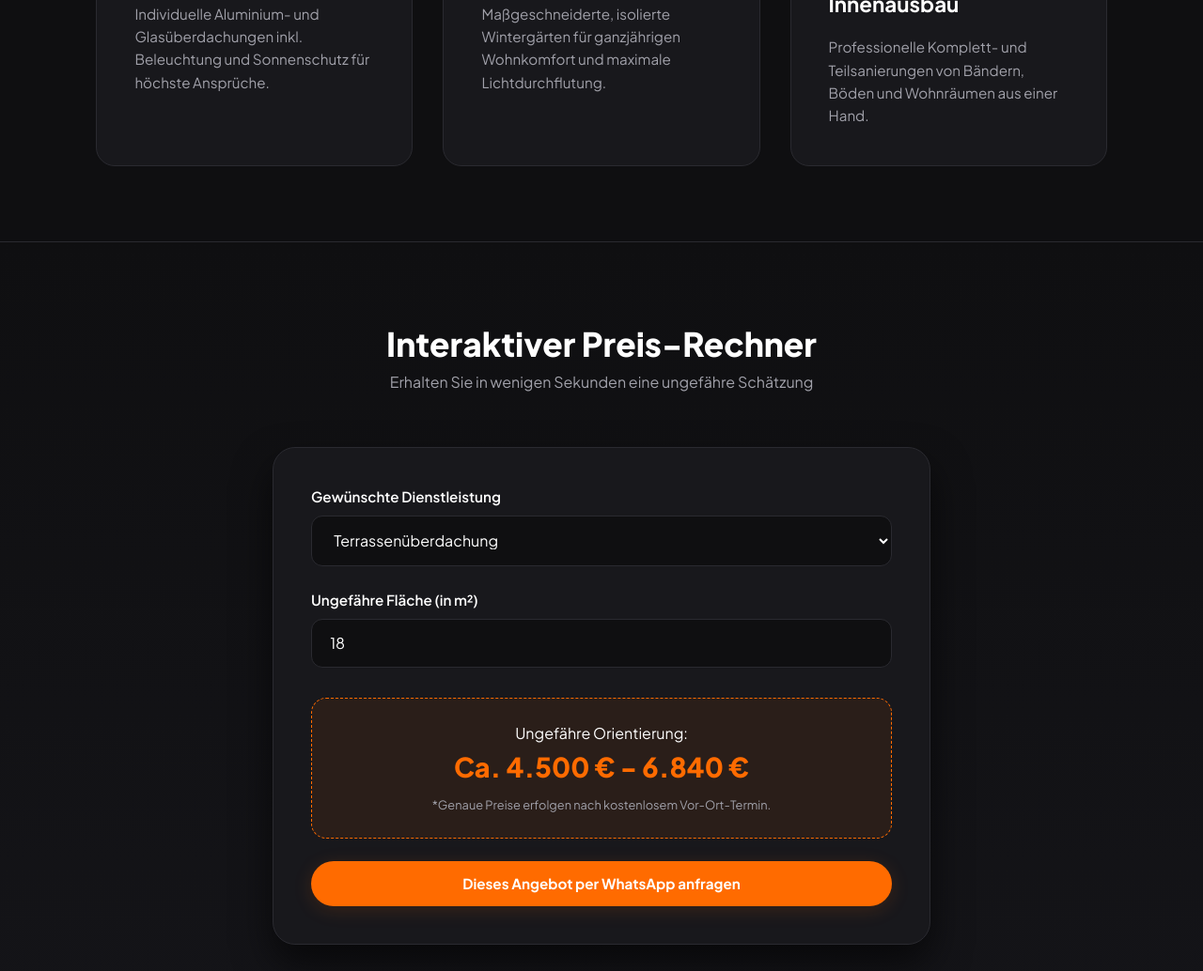
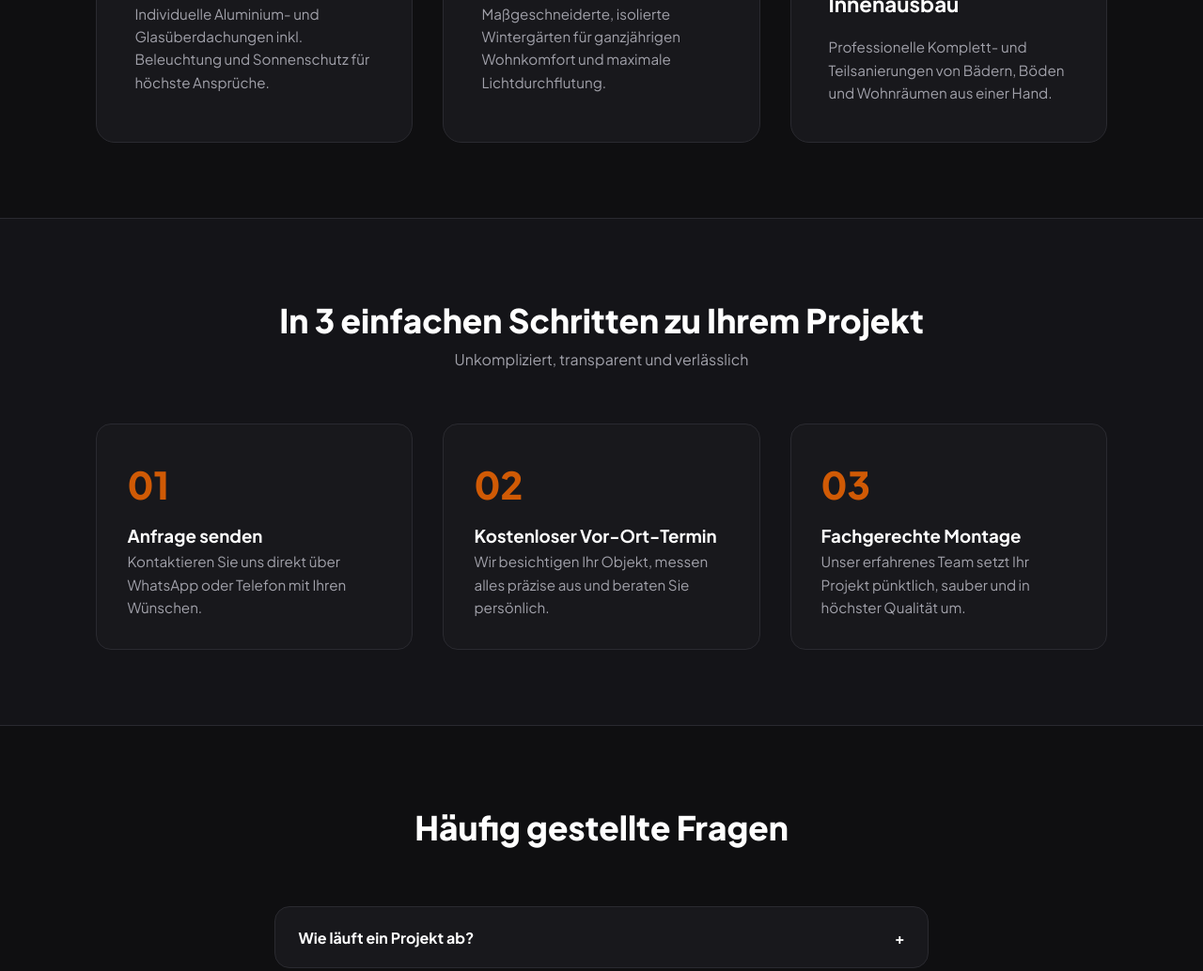
Before and after one commit to semihfazla1-dot/VAU-BAU, a plain HTML site: page index.html in a window 1280 px wide. Shown: the part 995-2029 px from the top of the page at 94% size. Drawn offline with Linux system fonts and the light colour scheme.

Commit message:
Refactor calculator section into process section
Removed calculator section and replaced it with a process section. Updated button links and adjusted content for clarity.

```diff
--- a/index.html
+++ b/index.html
@@ -85,7 +85,6 @@
             text-align: center;
             max-width: 1000px;
             margin: 0 auto;
-            position: relative;
         }
 
         .badge {
@@ -177,8 +176,6 @@
             padding: 2.5rem;
             border-radius: 20px;
             transition: all 0.3s ease;
-            position: relative;
-            overflow: hidden;
         }
 
         .card:hover {
@@ -198,7 +195,6 @@
             margin-bottom: 1.5rem;
             color: var(--primary);
             font-size: 1.5rem;
-            font-weight: bold;
         }
 
         .card h3 {
@@ -212,69 +208,39 @@
             font-size: 0.95rem;
         }
 
-        /* Interaktiver Konfigurator */
-        .calculator-section {
-            background: linear-gradient(180deg, var(--dark-bg) 0%, #141418 100%);
+        /* Process Section (3 Adımda Süreç) */
+        .process-section {
+            background: #141418;
             padding: 5rem 8%;
             border-top: 1px solid var(--card-border);
             border-bottom: 1px solid var(--card-border);
         }
 
-        .calc-box {
-            max-width: 700px;
+        .process-grid {
+            display: grid;
+            grid-template-columns: repeat(auto-fit, minmax(280px, 1fr));
+            gap: 2rem;
+            max-width: 1200px;
             margin: 0 auto;
+        }
+
+        .process-step {
             background: var(--card-bg);
             border: 1px solid var(--card-border);
-            padding: 2.5rem;
-            border-radius: 24px;
-            box-shadow: 0 20px 40px rgba(0,0,0,0.6);
+            padding: 2rem;
+            border-radius: 16px;
+            position: relative;
         }
 
-        .form-group {
-            margin-bottom: 1.5rem;
-            text-align: left;
+        .step-number {
+            font-size: 2.5rem;
+            font-weight: 800;
+            color: var(--primary);
+            opacity: 0.8;
+            margin-bottom: 0.5rem;
         }
 
-        .form-group label {
-            display: block;
-            margin-bottom: 0.5rem;
-            font-weight: 600;
-            font-size: 0.95rem;
-        }
-
-        .form-control {
-            width: 100%;
-            padding: 0.9rem 1.2rem;
-            background: #0F0F11;
-            border: 1px solid var(--card-border);
-            border-radius: 12px;
-            color: #FFF;
-            font-size: 1rem;
-            outline: none;
-            transition: border 0.3s ease;
-        }
-
-        .form-control:focus {
-            border-color: var(--primary);
-        }
-
-        .calc-result {
-            margin-top: 2rem;
-            padding: 1.5rem;
-            background: rgba(255, 107, 0, 0.08);
-            border: 1px dashed var(--primary);
-            border-radius: 16px;
-            text-align: center;
-        }
-
-        .calc-result span {
-            font-size: 1.8rem;
-            font-weight: 800;
-            color: var(--primary);
-            display: block;
-        }
-
-        /* FAQ Accordion */
+        /* FAQ Section */
         .faq-section {
             padding: 5rem 8%;
             max-width: 900px;
@@ -349,7 +315,6 @@
         @media (max-width: 768px) {
             .hero h1 { font-size: 2.2rem; }
             .hero p { font-size: 1rem; }
-            .calc-box { padding: 1.5rem; }
         }
     </style>
 </head>
@@ -367,8 +332,8 @@
         <h1>Premium <span>Überdachungen</span> & Bausanierung nach Maß</h1>
         <p>Höchste Präzision, langlebige Materialien und erstklassiger Service. Wir verwandeln Ihr Zuhause in ein modernes Meisterwerk.</p>
         <div class="hero-btns">
-            <a href="https://wa.me/4915205382097" class="nav-btn" style="padding: 1rem 2.2rem;">Kostenlose Erstberatung</a>
-            <a href="#konfigurator" class="btn-secondary">Unverbindlich Berechnen</a>
+            <a href="https://wa.me/4915205382097?text=Hallo%20VAU%20BAU%20Team,%20ich%20interessiere%20mich%20f%C3%BCr%20ein%20unverbindliches%20Angebot." class="nav-btn" style="padding: 1rem 2.2rem;">Kostenlose Erstberatung</a>
+            <a href="#prozess" class="btn-secondary">Unser Ablauf</a>
         </div>
     </section>
 
@@ -392,36 +357,33 @@
             <div class="card">
                 <div class="card-icon">🔨</div>
                 <h3>Bausanierung & Innenausbau</h3>
-                <p>Professionelle Komplett- und Teilsanierungen von Bändern, Böden und Wohnräumen aus einer Hand.</p>
+                <p>Professionelle Komplett- und Teilsanierungen von Bädern, Böden und Wohnräumen aus einer Hand.</p>
             </div>
         </div>
     </section>
 
-    <!-- Konfigurator -->
-    <section class="calculator-section" id="konfigurator">
+    <!-- Process Section -->
+    <section class="process-section" id="prozess">
         <div class="section-title">
-            <h2>Interaktiver Preis-Rechner</h2>
-            <p style="color: var(--text-muted);">Erhalten Sie in wenigen Sekunden eine ungefähre Schätzung</p>
+            <h2>In 3 einfachen Schritten zu Ihrem Projekt</h2>
+            <p style="color: var(--text-muted);">Unkompliziert, transparent und verlässlich</p>
         </div>
-        <div class="calc-box">
-            <div class="form-group">
-                <label>Gewünschte Dienstleistung</label>
-                <select id="serviceType" class="form-control" onchange="calculatePrice()">
-                    <option value="überdachung">Terrassenüberdachung</option>
-                    <option value="wintergarten">Wintergarten</option>
-                    <option value="sanierung">Bausanierung / Innenausbau</option>
-                </select>
+        <div class="process-grid">
+            <div class="process-step">
+                <div class="step-number">01</div>
+                <h3>Anfrage senden</h3>
+                <p style="color: var(--text-muted); font-size: 0.95rem;">Kontaktieren Sie uns direkt über WhatsApp oder Telefon mit Ihren Wünschen.</p>
             </div>
-            <div class="form-group">
-                <label>Ungefähre Fläche (in m²)</label>
-                <input type="number" id="areaSize" class="form-control" value="18" min="5" max="100" oninput="calculatePrice()">
+            <div class="process-step">
+                <div class="step-number">02</div>
+                <h3>Kostenloser Vor-Ort-Termin</h3>
+                <p style="color: var(--text-muted); font-size: 0.95rem;">Wir besichtigen Ihr Objekt, messen alles präzise aus und beraten Sie persönlich.</p>
             </div>
-            <div class="calc-result">
-                Ungefähre Orientierung:
-                <span id="priceDisplay">Ca. 4.500 € - 6.500 €</span>
-                <p style="font-size: 0.8rem; color: var(--text-muted); margin-top: 0.5rem;">*Genaue Preise erfolgen nach kostenlosem Vor-Ort-Termin.</p>
+            <div class="process-step">
+                <div class="step-number">03</div>
+                <h3>Fachgerechte Montage</h3>
+                <p style="color: var(--text-muted); font-size: 0.95rem;">Unser erfahrenes Team setzt Ihr Projekt pünktlich, sauber und in höchster Qualität um.</p>
             </div>
-            <a id="whatsappCalcBtn" href="https://wa.me/4915205382097" class="nav-btn" style="display: block; text-align: center; margin-top: 1.5rem;">Dieses Angebot per WhatsApp anfragen</a>
         </div>
     </section>
 
@@ -454,41 +416,11 @@
         <p>&copy; 2026 VAU BAU. Alle Rechte vorbehalten. | Schwäbisch Hall</p>
     </footer>
 
-    <!-- Script für Interaktivität -->
     <script>
-        function calculatePrice() {
-            const service = document.getElementById('serviceType').value;
-            const area = parseFloat(document.getElementById('areaSize').value) || 0;
-            let minPrice = 0;
-            let maxPrice = 0;
-
-            if (service === 'überdachung') {
-                minPrice = area * 250;
-                maxPrice = area * 380;
-            } else if (service === 'wintergarten') {
-                minPrice = area * 550;
-                maxPrice = area * 850;
-            } else {
-                minPrice = area * 180;
-                maxPrice = area * 300;
-            }
-
-            const formattedMin = minPrice.toLocaleString('de-DE');
-            const formattedMax = maxPrice.toLocaleString('de-DE');
-
-            document.getElementById('priceDisplay').innerText = `Ca. ${formattedMin} € - ${formattedMax} €`;
-
-            const msg = encodeURIComponent(`Hallo VAU BAU Team, ich habe Interesse an: ${service.toUpperCase()} für ca. ${area} m². Die Orientierung lag bei ${formattedMin}€ - ${formattedMax}€. Ich bitte um einen kostenlosen Vor-Ort-Termin.`);
-            document.getElementById('whatsappCalcBtn').href = `https://wa.me/4915205382097?text=${msg}`;
-        }
-
         function toggleFaq(element) {
             const item = element.parentElement;
             item.classList.toggle('active');
         }
-
-        // Initialberechnung ausführen
-        calculatePrice();
     </script>
 </body>
 </html>
```
